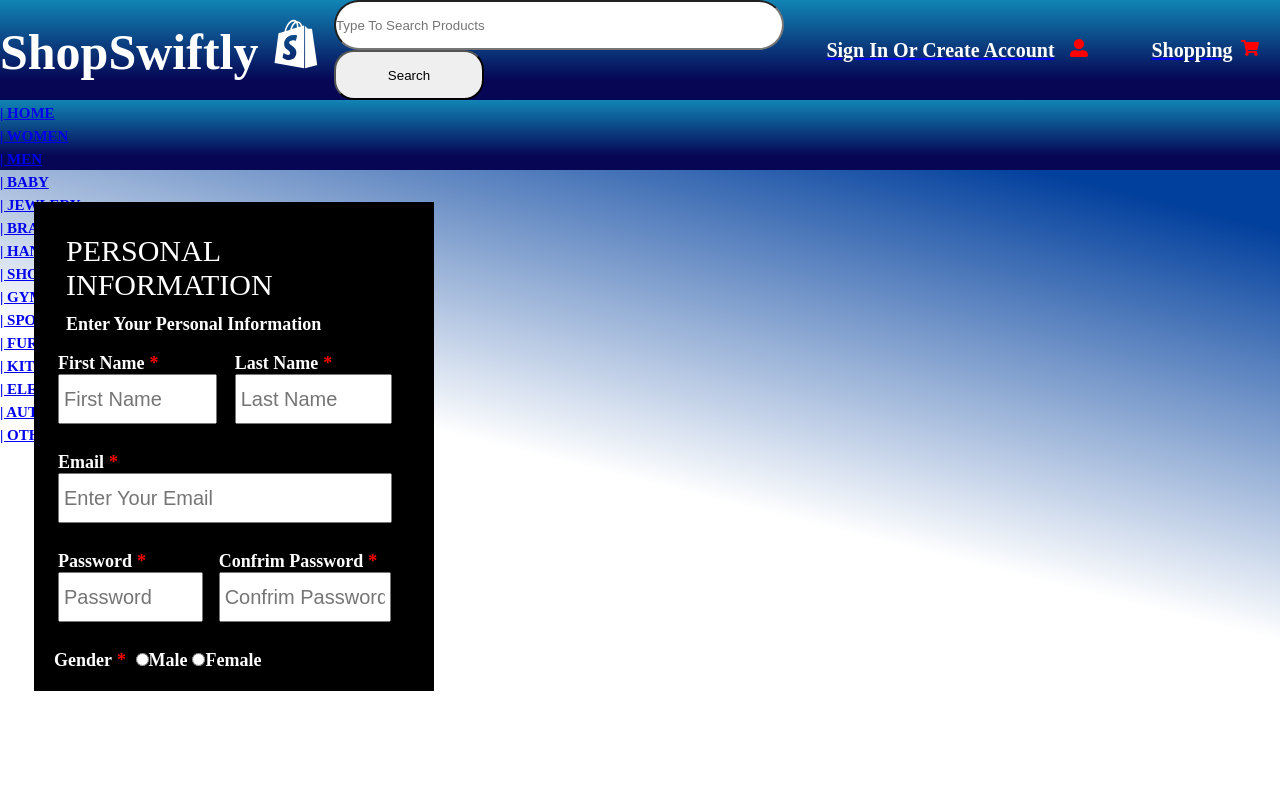
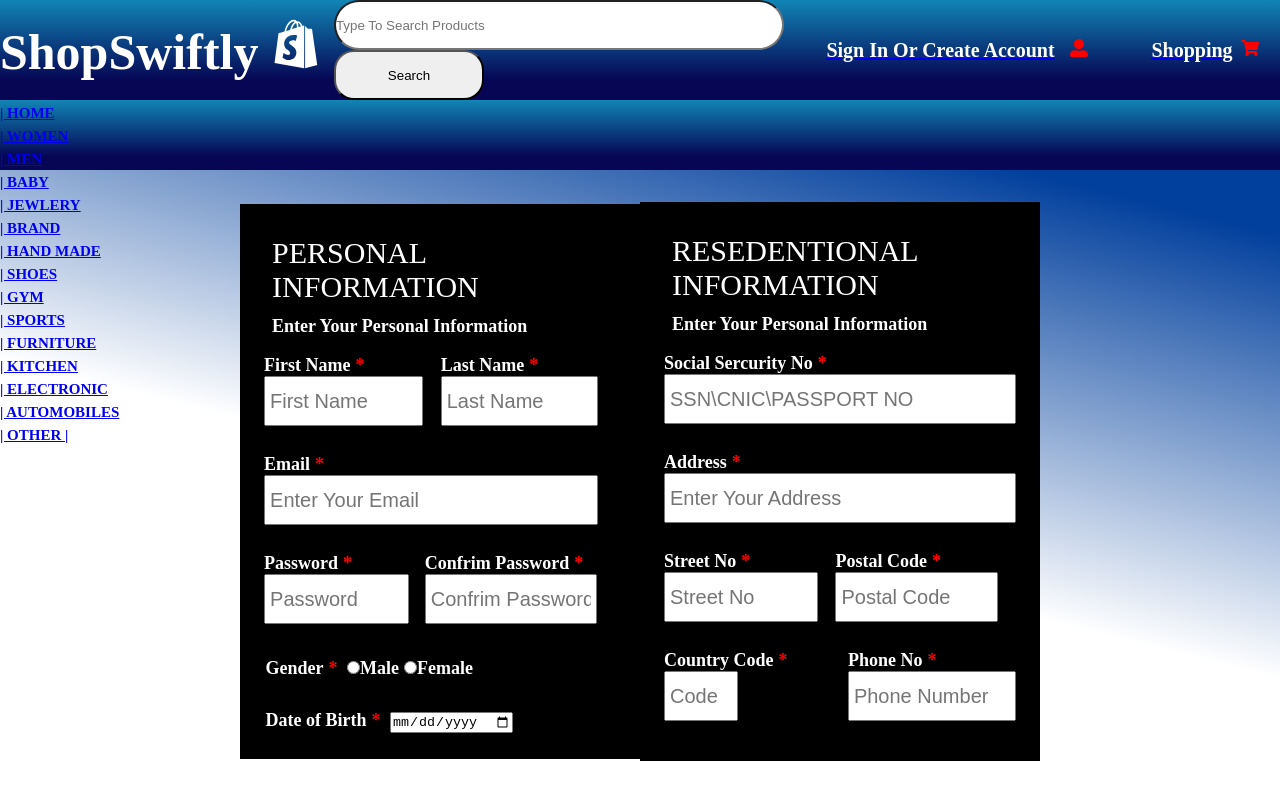
Before and after one commit to iamabd591/ShopSwiftly-Mern-Stack-Ecommerce-Project, a React (Create React App) app in the folder client/: page /SignUp in a window 1280 px wide. Shown: the top 800 px of the page. Built offline with nearby package versions, Linux system fonts and the light colour scheme; the HTML template or start-up script is replaced by a standard one.

Commit message:
design sign up page

```diff
--- a/client/src/index.css
+++ b/client/src/index.css
@@ -283,9 +283,6 @@ section ul {
   border-radius: 0% !important;
 }
 .signup-main {
-  display: flex;
-  justify-content: center;
-  align-items: center;
   width: 100%;
   height: 100%;
   background: linear-gradient(
@@ -299,6 +296,9 @@ section ul {
   width: 100%;
   height: 100%;
   padding: 8px 10px;
+  display: flex;
+  justify-content: center;
+  align-items: center;
 }
 .personal-info {
   background: #000;
@@ -307,24 +307,23 @@ section ul {
   padding: 20px;
   color: #fff;
 }
-.personal-info h2 {
+.personal-info h2,
+.residitional-info h2 {
   font-size: 30px;
   text-transform: uppercase;
   font-weight: 500;
   padding: 12px;
 }
-.personal-info p {
+.personal-info p,
+.residitional-info p {
   font-size: 18px;
   font-weight: 600;
   margin-left: 12px;
 }
-.residitional-info {
-  border: 1px solid black;
-  width: 33%;
-  height: 100%;
-}
 .name,
-.password-field {
+.password-field,
+.Street,
+.Codes {
   display: flex;
   justify-content: space-between;
   align-items: center;
@@ -332,7 +331,12 @@ section ul {
   margin: 10px 0 12px 0;
 }
 .name input,
-.password-field input {
+.password-field input,
+.address input,
+.street-no input,
+.Postal input,
+.phone-no input,
+.code input {
   outline: none;
   width: 90%;
   height: 50px;
@@ -367,6 +371,29 @@ span {
 
 .gender {
   margin-top: 20px;
+  padding: 5.5px;
+}
+.residitional-info {
+  background: #000000;
+  width: 33%;
+  height: 100%;
+  padding: 20px;
+  color: #fff;
+}
+.address {
+  display: block;
+  padding: 8px 4px 8px 4px;
+  margin: 10px 0 12px 0;
+}
+.address input {
+  width: 100% !important;
+}
+
+.code input {
+  width: 40%;
+}
+.phone-no input {
+  width: 100%;
 }
 .bank-info {
   border: 1px solid black;
--- a/client/src/pages/Signup.js
+++ b/client/src/pages/Signup.js
@@ -7,6 +7,7 @@ function Signup() {
     <Layout>
       <div className="signup-main">
         <form method="post" action="#">
+
           <div className="personal-info">
             <h2>Personal Information</h2>
             <p>Enter Your Personal Information</p>
@@ -83,6 +84,99 @@ function Signup() {
               <input type="radio" id="female" name="gender" value="female" />
               <label htmlFor="female">Female</label>
             </div>
+            <div className="gender">
+              <label>
+                Date of Birth<span>* </span>
+              </label>
+              <input type="date"  />
+            </div>
+          </div>
+
+          <div className="residitional-info">
+            <h2>Resedentional Information</h2>
+            <p>Enter Your Personal Information</p>
+
+            <div className="address-info">
+              <div className="address">
+                <div>
+                  <label>
+                  Social Sercurity No<span>*</span>
+                  </label>
+                </div>
+                <div>
+                  <input
+                    type="text"
+                    placeholder="SSN\CNIC\PASSPORT NO"
+                    required
+                    autoCapitalize="off"
+                  />
+                </div>
+              </div>
+              <div className="address">
+                <div>
+                  <label>
+                    Address<span>*</span>
+                  </label>
+                </div>
+                <div>
+                  <input
+                    type="text"
+                    placeholder="Enter Your Address"
+                    required
+                    autoCapitalize="off"
+                  />
+                </div>
+              </div>
+              <div className="Street">
+                <div className="street-no">
+                  {" "}
+                  <label>
+                    Street No<span>*</span>
+                  </label>
+                  <input
+                    type="text"
+                    placeholder="Street No"
+                    required
+                    autoCapitalize="off"
+                  />
+                </div>
+                <div className="Postal">
+                  <label>
+                    Postal Code<span>*</span>
+                  </label>
+                  <input
+                    type="tel"
+                    placeholder="Postal Code"
+                    required
+                    autoCapitalize="off"
+                  />
+                </div>
+              </div>
+              <div className="Codes">
+                <div className="code">
+                  <label>
+                    Country Code<span>*</span>
+                  </label>
+                  <input
+                    type="tel"
+                    placeholder="Code"
+                    required
+                    autoCapitalize="off"
+                  />
+                </div>
+                <div className="phone-no">
+                <label>
+                    Phone No<span>*</span>
+                  </label>
+                  <input
+                    type="tel"
+                    placeholder="Phone Number"
+                    required
+                    autoCapitalize="off"
+                  />
+                </div>
+              </div>
+            </div>
           </div>
         </form>
       </div>
```
